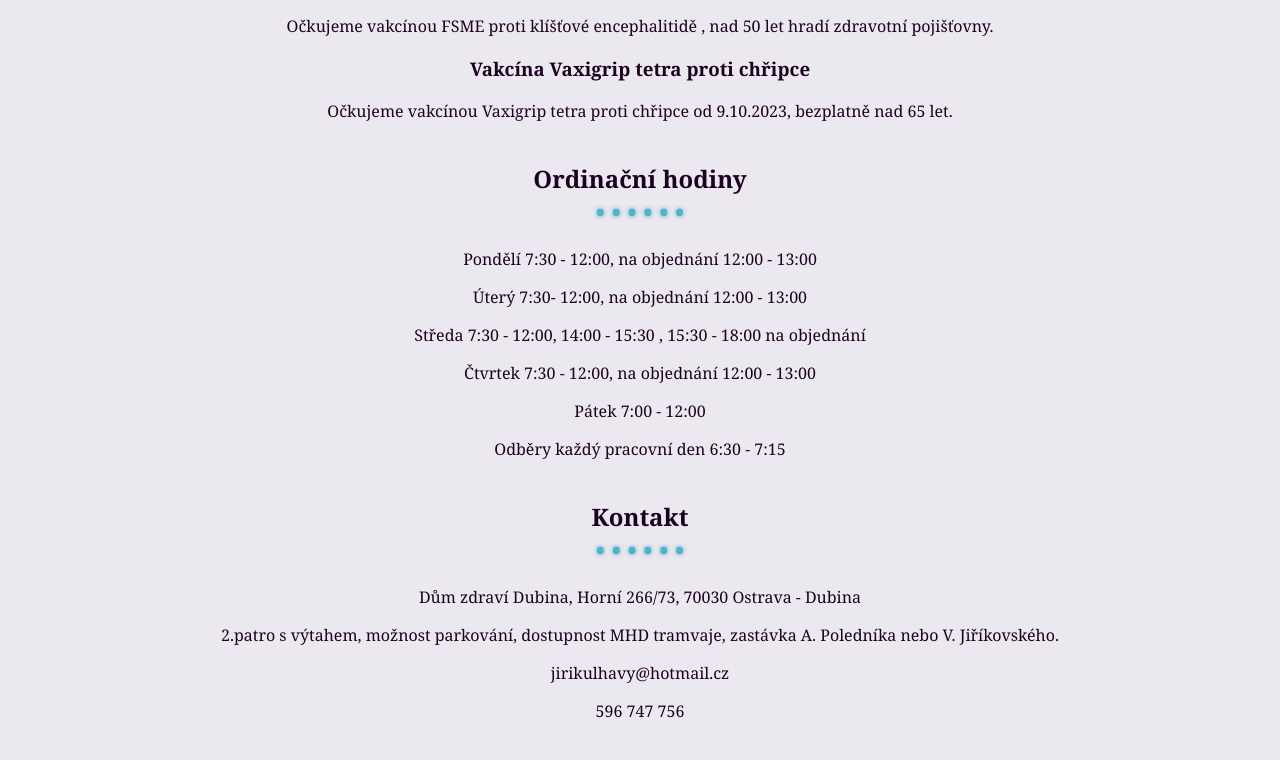
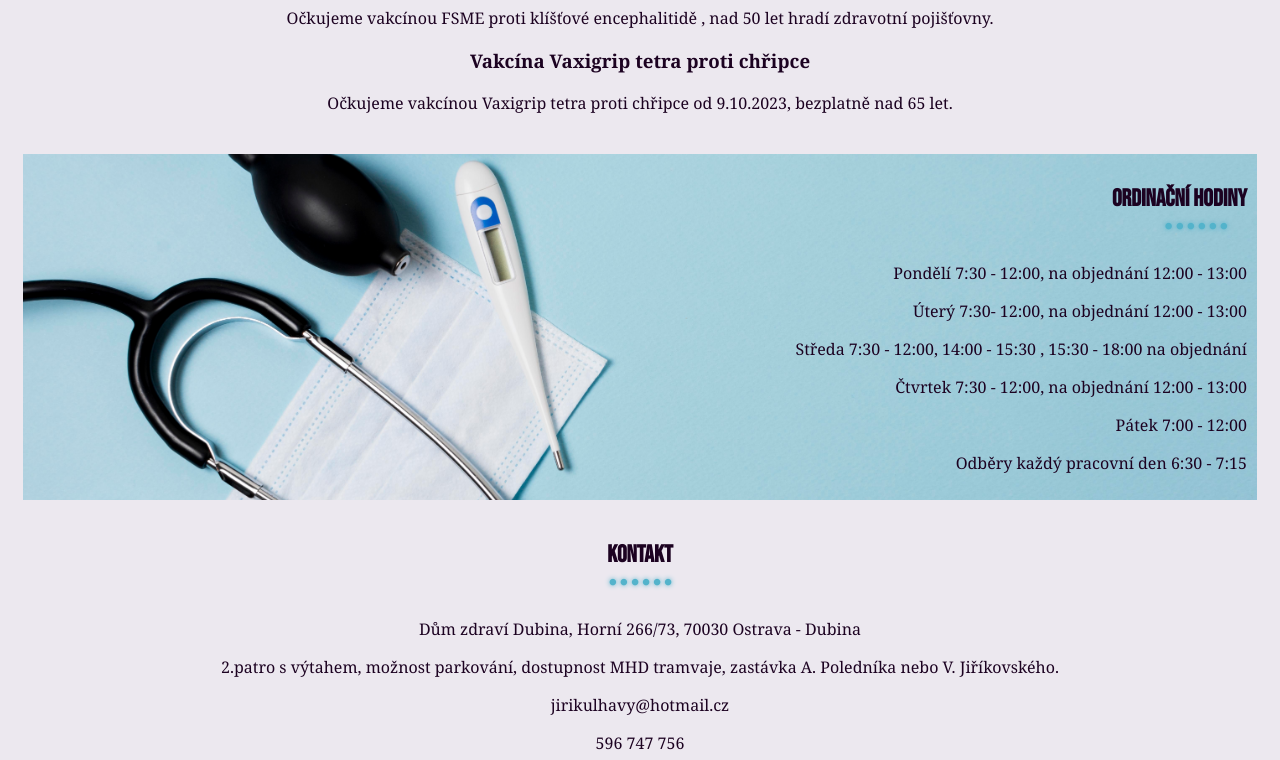
Before and after one commit to PetraU11/MudrKulhavy, a plain HTML site: page index.html in a window 1280 px wide. Shown: the part 976-1736 px from the top of the page. Drawn offline with Linux system fonts and the light colour scheme.

Commit message:
bc picture added - test

```diff
--- a/index.html
+++ b/index.html
@@ -91,6 +91,7 @@
 
 
         <section class="open">
+            <div class="open__wrapper">
             <h2> Ordinační hodiny</h2>
             <p> Pondělí 7:30 - 12:00, na objednání 12:00 - 13:00 </p>
             <p> Úterý 7:30- 12:00, na objednání 12:00 - 13:00</p>
@@ -98,7 +99,7 @@
             <p> Čtvrtek 7:30 - 12:00, na objednání 12:00 - 13:00</p>
             <p> Pátek 7:00 - 12:00</p>
             <p> Odběry každý pracovní den 6:30 - 7:15</p>
-
+            </div>
         </section>
 
 
--- a/style.scss
+++ b/style.scss
@@ -28,6 +28,10 @@ body{
 section {
     margin-top: 40px;
     margin-bottom: 40px;
+}
+
+h2{
+    font-family: 'Bebas Neue', sans-serif;
 }
 
 h2::after{
@@ -211,18 +215,22 @@ max-width:500px;
 //ORDINAČNÍ HODINY
 
 .open{
-    background-image: url("./images/lekarske-nastroje.jpg"); //object-fit pro fotky, nastavit height&weight.
+    background-image: url("../images/lekarske-nastroje.jpg"); //object-fit pro fotky, nastavit height&weight.
     background-size: cover;
     background-position: center;
     background-repeat: no-repeat;
 }
 
-
+.open__wrapper{
+    text-align: right;
+    padding: 10px;
+}
 
 
 
 //FOOOTER
 .footer{
+
     background-color: $base-color;
     padding: 30px;
 }
```
Also changed, not shown: css/style.css, 1 other file.
